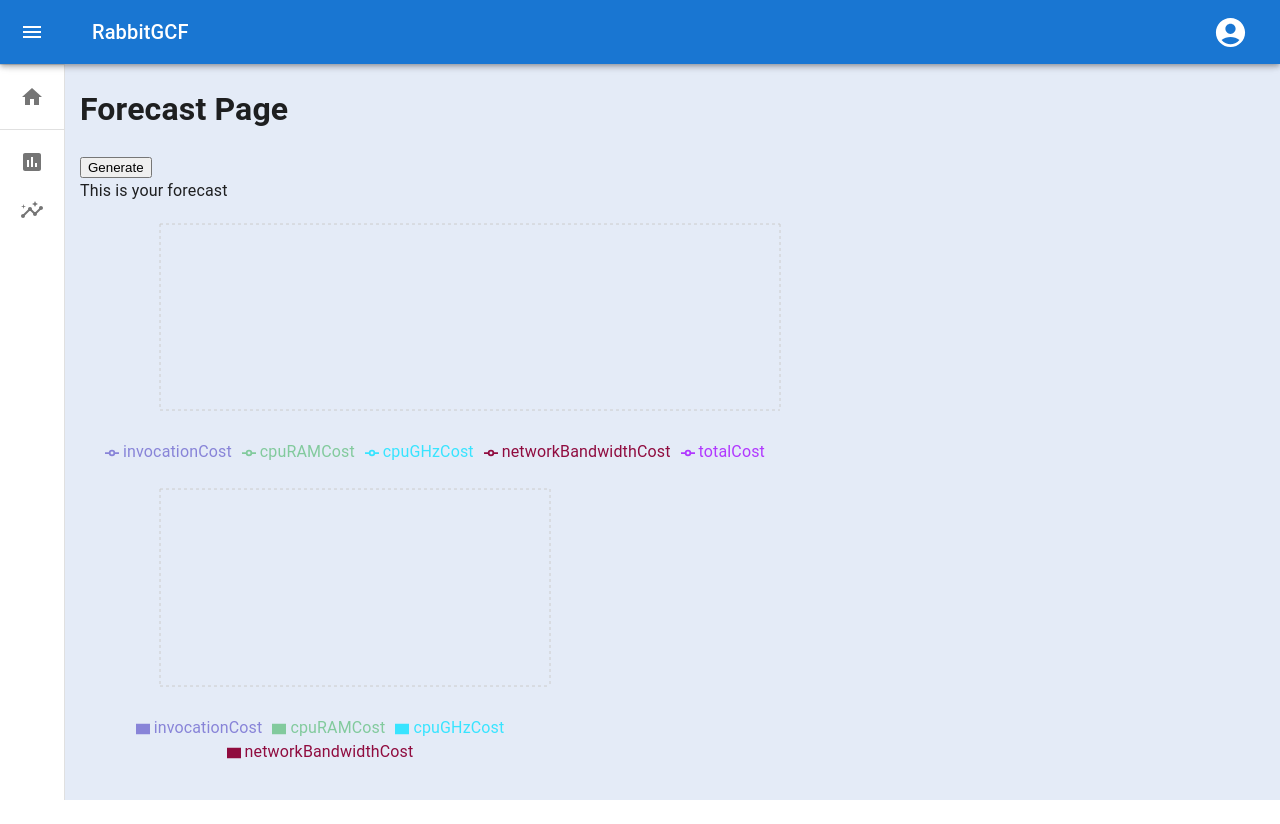
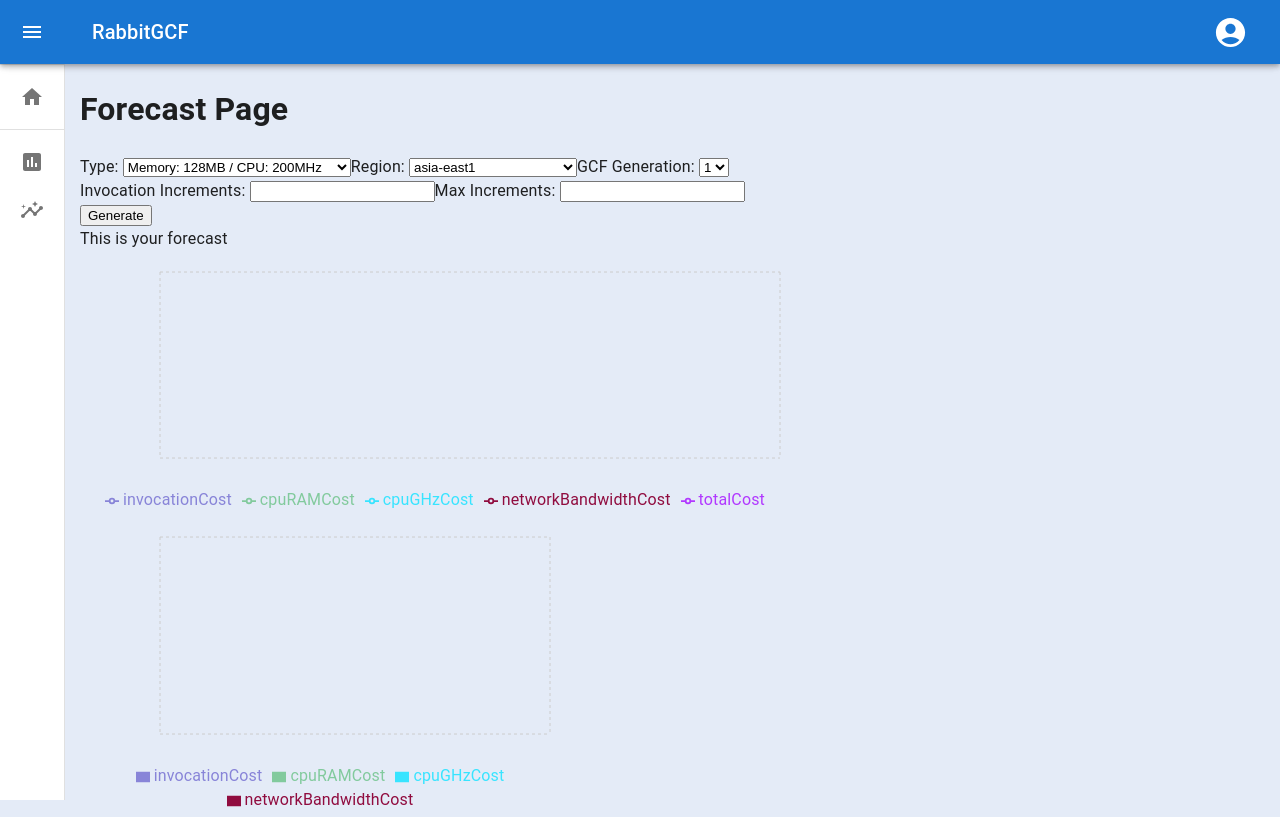
Before and after one commit to oslabs-beta/RabbitGCF, a React app: page /forcast in a window 1280 px wide. Before the commit the page ends 800 px from the top, so only its background shows below. Built offline with nearby package versions, Linux system fonts and the light colour scheme.

Commit message:
forecast args set up. fetch passing arguments. need to update middlewares to calc based on args and update styling to mui

```diff
--- a/src/client/pages/ForcastPage.jsx
+++ b/src/client/pages/ForcastPage.jsx
@@ -3,6 +3,7 @@ import NavBar from '../components/NavBar.jsx';
 import Box from '@mui/material/Box';
 import DrawerHeader from '../components/DrawerHeader.jsx';
 import Typography from '@mui/material/Typography';
+import { Button } from '@mui/base/Button';
 import { BarChart, Bar, LineChart, Line, XAxis, YAxis, CartesianGrid, Tooltip, Legend, ResponsiveContainer } from 'recharts';
 
 
@@ -11,10 +12,24 @@ const ForcastPage = () => {
 
   const forecast = () => {
     console.log('forecast button clicked');
-    fetch('api/forecast')
+    const forecastArgs = {
+      type: document.getElementById('typeInput').value,
+      region: document.getElementById('regionInput').value,
+      generat: document.getElementById('generationInput').value,
+      increments: Number(document.getElementById('incrementsInput').value),
+      maxIncrements: Number(document.getElementById('maxIncrementsInput').value),
+    }
+
+    console.log(forecastArgs);
+    fetch('api/forecast',{
+      method: 'POST',
+      headers: {
+        'Content-Type': 'application/json',
+      },
+      body: JSON.stringify({ forecastArgs: forecastArgs }),
+    })
       .then(response => response.json())
       .then(response => {
-        console.log(response);
         setDataSeries(response);
       });
   }
@@ -25,7 +40,76 @@ const ForcastPage = () => {
       <Box component="main" sx={{ flexGrow: 1, p: '0px 0px 0px 80px'}}>
         <DrawerHeader />
         <h1>Forecast Page</h1>
-        <button onClick={forecast}>Generate</button>
+        <div>
+          <div>
+            <label for='type'>Type: </label>
+            <select name="type" id="typeInput">
+              <option value="Memory: 128MB / CPU: 200MHz">Memory: 128MB / CPU: 200MHz</option>
+              <option value="Memory: 256MB / CPU: 400MHz">Memory: 256MB / CPU: 400MHz</option>
+              <option value="Memory: 512MB / CPU: 800MHz">Memory: 512MB / CPU: 800MHz</option>
+              <option value="Memory: 1024MB / CPU: 1.4GHz">Memory: 1024MB / CPU: 1.4GHz</option>
+              <option value="Memory: 2048MB / CPU: 2.8GHz">Memory: 2048MB / CPU: 2.8GHz</option>
+              <option value="Memory: 4096MB / CPU: 4.8GHz">Memory: 4096MB / CPU: 4.8GHz</option>
+              <option value="Memory: 8192MB / CPU: 4.8MHz">Memory: 8192MB / CPU: 4.8MHz</option>
+              <option value="Memory: 16384MB / CPU: 4.8MHz">Memory: 16384MB / CPU: 4.8MHz</option>
+              <option value="Memory: 32768MB / CPU: 4.8MHz">Memory: 32768MB / CPU: 4.8MHz</option>
+            </select>
+            <label for='region'>Region: </label>
+            <select name='region' id='regionInput'>
+              <option value="asia-east1">asia-east1</option>
+              <option value="asia-east2">asia-east2</option>
+              <option value="asia-northeast1">asia-northeast1</option>
+              <option value="asia-northeast2">asia-northeast2</option>
+              <option value="asia-northeast3">asia-northeast3</option>
+              <option value="asia-south1">asia-south1</option>
+              <option value="asia-south2">asia-south2</option>
+              <option value="asia-southeast1">asia-southeast1</option>
+              <option value="asia-southeast2">asia-southeast2</option>
+              <option value="australia-southeast1">australia-southeast1</option>
+              <option value="australia-southeast2">australia-southeast2</option>
+              <option value="europe-central2">europe-central2</option>
+              <option value="europe-north1">europe-north1</option>
+              <option value="europe-southwest1">europe-southwest1</option>
+              <option value="europe-west1">europe-west1</option>
+              <option value="europe-west10">europe-west10</option>
+              <option value="europe-west12">europe-west12</option>
+              <option value="europe-west2">europe-west2</option>
+              <option value="europe-west3">europe-west3</option>
+              <option value="europe-west4">europe-west4</option>
+              <option value="europe-west6">europe-west6</option>
+              <option value="europe-west8">europe-west8</option>
+              <option value="europe-west9">europe-west9</option>
+              <option value="me-central1">me-central1</option>
+              <option value="me-central2">me-central2</option>
+              <option value="me-west1">me-west1</option>
+              <option value="northamerica-northeast1">northamerica-northeast1</option>
+              <option value="northamerica-northeast2">northamerica-northeast2</option>
+              <option value="southamerica-east1">southamerica-east1</option>
+              <option value="southamerica-west1">southamerica-west1</option>
+              <option value="us-central1">us-central1</option>
+              <option value="us-east1">us-east1</option>
+              <option value="us-east4">us-east4</option>
+              <option value="us-east5">us-east5</option>
+              <option value="us-south1">us-south1</option>
+              <option value="us-west1">us-west1</option>
+              <option value="us-west2">us-west2</option>
+              <option value="us-west3">us-west3</option>
+              <option value="us-west4">us-west4</option>
+            </select>
+            <label for='generation'>GCF Generation: </label>
+            <select name='generation' id='generationInput'>
+              <option value='1'>1</option>
+              <option value='2'>2</option>
+            </select>
+          </div>
+          <div>
+            <label for='increments'>Invocation Increments: </label>
+            <input type='number' id='incrementsInput' name='increments' />
+            <label for='maxIncrements'>Max Increments: </label>
+            <input type='number' id='maxIncrementsInput' name='maxIncrements' />
+          </div>
+          <button onClick={forecast}>Generate</button>
+        </div>
         <Typography paragraph>
           This is your forecast
         </Typography>
--- a/src/server/controllers/forecastController.js
+++ b/src/server/controllers/forecastController.js
@@ -92,7 +92,7 @@ const forecastController = {
       region: 'us-central1',
       generation: '1',
       type: 'Memory: 4096MB / CPU: 4.8GHz',
-      invocationIncrements: 500000,
+      invocationIncrements: 200000,
       maxIncrement: 12,
     };
 
--- a/src/server/routers/forecastRouter.js
+++ b/src/server/routers/forecastRouter.js
@@ -7,7 +7,8 @@ const metricsController = require('../controllers/metrics.js');
 
 const router = express.Router();
 
-router.get('/', (req, res, next) => {
+router.post('/', (req, res, next) => {
+  console.log(req.body);
   console.log('forecast router invoked', new Date());
   return next();
   },
--- a/src/server/server.js
+++ b/src/server/server.js
@@ -3,6 +3,7 @@ const passport = require('passport');
 const session  = require('express-session');
 const path = require('path');
 const dotenv = require('dotenv');
+const bodyParser = require('body-parser');
 
 dotenv.config({ path: './.env' });
 const PORT = 3000;
```
